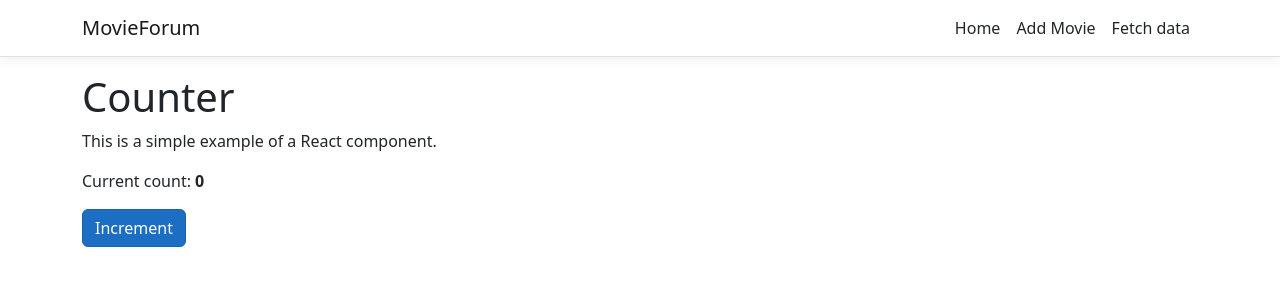
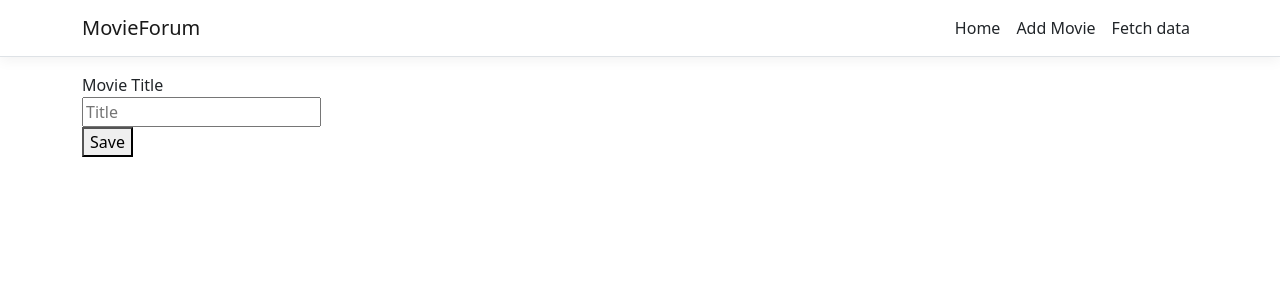
Before and after one commit to CodecoolGlobal/el-proyecte-grande-sprint-1-csharp-StrangerDeer, a React (Create React App) app in the folder MovieForum/MovieForum/ClientApp/: page /add-new-movie in a window 1280 px wide. Shown: the top 300 px of the page. Built offline with nearby package versions, Linux system fonts and the light colour scheme.

Commit message:
add "title" placeholder

```diff
--- a/MovieForum/MovieForum/ClientApp/src/AppRoutes.js
+++ b/MovieForum/MovieForum/ClientApp/src/AppRoutes.js
@@ -1,4 +1,4 @@
-import { Counter } from "./components/Counter";
+import { AddNewMovie } from "./components/AddNewMovie";
 import { FetchData } from "./components/FetchData";
 import { Home } from "./components/Home";
 
@@ -9,7 +9,7 @@ const AppRoutes = [
   },
   {
     path: '/add-new-movie',
-    element: <Counter />
+    element: <AddNewMovie />
   },
   {
     path: '/fetch-data',
--- /dev/null
+++ b/MovieForum/MovieForum/ClientApp/src/components/AddNewMovie.js
@@ -0,0 +1,33 @@
+import React, { Component } from 'react';
+
+export class AddNewMovie extends Component {
+  static displayName = AddNewMovie.name;
+
+  constructor(props) {
+    super(props);
+    this.state = { inputValue: "" };
+    this.incrementCounter = this.incrementCounter.bind(this);
+  }
+
+  incrementCounter() {
+    this.setState({
+      currentCount: this.state.currentCount + 1
+    });
+  }
+
+  render() {
+    let inputValue = this.state.inputValue;
+
+    return (
+      <div>
+        <div>Movie Title</div>
+          <input type={"text"}
+                 placeholder={"Title"}
+                 value={inputValue}
+                 onChange={(e) => this.setState({inputValue: e.target.value})}/>
+        <br/>
+          <button>Save</button>
+      </div>
+    );
+  }
+}
--- a/MovieForum/MovieForum/ClientApp/src/components/Counter.js
+++ /dev/null
@@ -1,31 +0,0 @@
-import React, { Component } from 'react';
-
-export class Counter extends Component {
-  static displayName = Counter.name;
-
-  constructor(props) {
-    super(props);
-    this.state = { currentCount: 0 };
-    this.incrementCounter = this.incrementCounter.bind(this);
-  }
-
-  incrementCounter() {
-    this.setState({
-      currentCount: this.state.currentCount + 1
-    });
-  }
-
-  render() {
-    return (
-      <div>
-        <h1>Counter</h1>
-
-        <p>This is a simple example of a React component.</p>
-
-        <p aria-live="polite">Current count: <strong>{this.state.currentCount}</strong></p>
-
-        <button className="btn btn-primary" onClick={this.incrementCounter}>Increment</button>
-      </div>
-    );
-  }
-}
```
